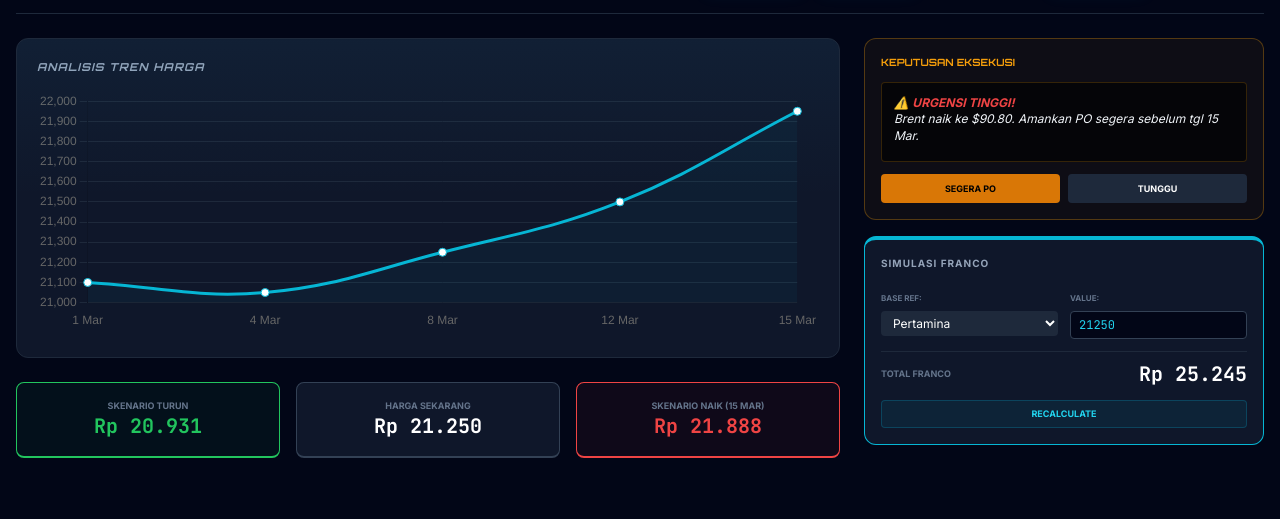
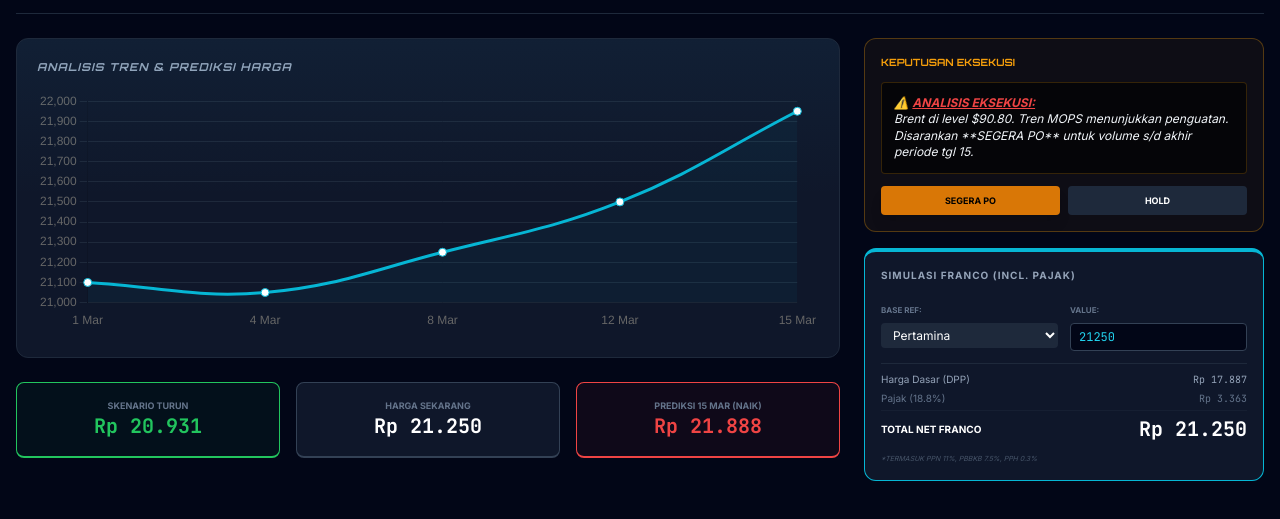
Before and after one commit to pranotopas-cell/energi_live, a plain HTML site: page index.html in a window 1280 px wide. Shown: the part 103-622 px from the top of the page. Drawn offline with nearby package versions, Linux system fonts and the light colour scheme; no server answers.

Commit message:
Update index.html

```diff
--- a/index.html
+++ b/index.html
@@ -13,7 +13,6 @@
         .header-font { font-family: 'Orbitron', sans-serif; }
         .mono { font-family: 'JetBrains Mono', monospace; }
         .glass-panel { background: var(--panel-bg); border: 1px solid #1e293b; position: relative; overflow: hidden; }
-        .glow-cyan { box-shadow: 0 0 15px rgba(56, 189, 248, 0.05); }
         .scanner::after {
             content: ""; position: absolute; top: -100%; left: 0; width: 100%; height: 100%;
             background: linear-gradient(to bottom, transparent, rgba(56, 189, 248, 0.05), transparent);
@@ -44,12 +43,12 @@
         </div>
 
         <div class="grid grid-cols-2 md:grid-cols-5 gap-3 w-full lg:w-auto text-center">
-            <div onclick="window.open('https://www.tradingview.com/symbols/NYMEX-CL1!/', '_blank')" class="glass-panel p-3 rounded-lg widget-box glow-cyan">
+            <div onclick="window.open('https://www.tradingview.com/symbols/NYMEX-CL1!/', '_blank')" class="glass-panel p-3 rounded-lg widget-box">
                 <p class="text-[9px] text-slate-500 font-bold uppercase mb-1">WTI CRUDE</p>
                 <div class="mono text-blue-400 font-bold text-lg leading-none">$<span id="live-wti">88.96</span></div>
                 <div class="text-[9px] text-slate-400 mt-1 mono">Rp <span id="idr-wti">0</span></div>
             </div>
-            <div onclick="window.open('https://www.tradingview.com/symbols/ICEEUR-BRN1!/', '_blank')" class="glass-panel p-3 rounded-lg widget-box glow-cyan">
+            <div onclick="window.open('https://www.tradingview.com/symbols/ICEEUR-BRN1!/', '_blank')" class="glass-panel p-3 rounded-lg widget-box">
                 <p class="text-[9px] text-slate-500 font-bold uppercase mb-1">BRENT CRUDE</p>
                 <div class="mono text-orange-400 font-bold text-lg leading-none">$<span id="live-brent">90.82</span></div>
                 <div class="text-[9px] text-slate-400 mt-1 mono">Rp <span id="idr-brent">0</span></div>
@@ -59,7 +58,7 @@
                 <div class="mono text-white font-bold text-lg leading-none">$<span id="usd-pertamina">0.00</span></div>
                 <div class="text-[9px] text-slate-400 mt-1 mono">Rp 21.250</div>
             </div>
-            <div onclick="window.open('https://www.marketwatch.com/investing/future/sgbc1', '_blank')" class="glass-panel p-3 rounded-lg widget-box glow-cyan">
+            <div onclick="window.open('https://www.marketwatch.com/investing/future/sgbc1', '_blank')" class="glass-panel p-3 rounded-lg widget-box">
                 <p class="text-[9px] text-slate-500 font-bold uppercase mb-1">NYMEX SGBC1</p>
                 <div class="mono text-emerald-400 font-bold text-lg leading-none">$<span id="live-mops">139.02</span></div>
                 <div class="text-[9px] text-slate-400 mt-1 mono">Rp <span id="idr-mops">0</span></div>
@@ -78,7 +77,7 @@
     <div class="max-w-[1600px] mx-auto grid grid-cols-1 lg:grid-cols-12 gap-6 items-start">
         <div class="lg:col-span-8 space-y-6">
             <div class="glass-panel p-5 rounded-xl scanner h-[320px]">
-                <h3 class="header-font text-[11px] font-bold text-slate-400 uppercase tracking-widest italic mb-4">Analisis Tren Harga</h3>
+                <h3 class="header-font text-[11px] font-bold text-slate-400 uppercase tracking-widest italic mb-4">Analisis Tren & Prediksi Harga</h3>
                 <div class="h-[240px]"><canvas id="predictionChart"></canvas></div>
             </div>
             <div class="grid grid-cols-1 md:grid-cols-3 gap-4">
@@ -91,7 +90,7 @@
                     <p class="mono text-xl font-bold text-white">Rp 21.250</p>
                 </div>
                 <div class="glass-panel p-4 rounded-lg border-b-2 border-red-500 bg-red-500/5 text-center">
-                    <p class="text-[9px] text-slate-500 font-bold uppercase">Skenario Naik (15 Mar)</p>
+                    <p class="text-[9px] text-slate-500 font-bold uppercase">Prediksi 15 Mar (Naik)</p>
                     <p id="pred-up" class="mono text-xl font-bold text-red-500">Rp 0</p>
                 </div>
             </div>
@@ -104,13 +103,13 @@
                     Memproses data pasar...
                 </div>
                 <div class="mt-3 flex gap-2">
-                    <div class="flex-1 bg-amber-600 text-black text-[9px] font-black py-2 rounded text-center uppercase">Segera PO</div>
-                    <div class="flex-1 bg-slate-800 text-white text-[9px] font-black py-2 rounded text-center uppercase">Tunggu</div>
+                    <div class="flex-1 bg-amber-600 text-black text-[9px] font-black py-2 rounded text-center uppercase shadow-lg">Segera PO</div>
+                    <div class="flex-1 bg-slate-800 text-white text-[9px] font-black py-2 rounded text-center uppercase">Hold</div>
                 </div>
             </div>
 
             <div class="glass-panel p-4 rounded-xl border-t-4 border-cyan-500">
-                <h3 class="text-[10px] font-bold text-slate-400 uppercase mb-3 tracking-widest">Simulasi Franco</h3>
+                <h3 class="text-[10px] font-bold text-slate-400 uppercase mb-3 tracking-widest">Simulasi Franco (Incl. Pajak)</h3>
                 <div class="grid grid-cols-2 gap-3 mb-3">
                     <div>
                         <label class="text-[8px] text-slate-500 uppercase font-bold">Base Ref:</label>
@@ -126,11 +125,25 @@
                         <input type="number" id="input-base" value="21250" oninput="calculateSolar()" class="input-dark mt-1 mono text-cyan-400">
                     </div>
                 </div>
-                <div class="pt-2 border-t border-slate-800 flex justify-between items-center">
-                    <p class="text-[9px] text-slate-500 uppercase font-bold">Total Franco</p>
-                    <div id="final-price" class="text-xl font-black text-white mono">Rp 0</div>
+
+                <div class="pt-2 border-t border-slate-800 space-y-1">
+                    <div class="flex justify-between items-center text-[10px] text-slate-400">
+                        <span>Harga Dasar (DPP)</span>
+                        <span id="price-dpp" class="mono">Rp 0</span>
+                    </div>
+                    <div class="flex justify-between items-center text-[10px] text-slate-500">
+                        <span>Pajak (18.8%)</span>
+                        <span id="price-tax" class="mono">Rp 0</span>
+                    </div>
+                    <div class="flex justify-between items-center pt-1 border-t border-slate-800/50">
+                        <p class="text-[10px] text-white font-bold uppercase">Total Net Franco</p>
+                        <div id="final-price" class="text-xl font-black text-white mono">Rp 0</div>
+                    </div>
                 </div>
-                <button onclick="calculateSolar()" class="w-full bg-cyan-600/10 hover:bg-cyan-600/30 text-cyan-400 text-[9px] font-bold py-1.5 rounded mt-3 uppercase border border-cyan-600/30 transition-all">Recalculate</button>
+
+                <p class="text-[7px] text-slate-600 mt-3 italic uppercase leading-tight">
+                    *Termasuk PPN 11%, PBBKB 7.5%, PPh 0.3%
+                </p>
             </div>
         </div>
     </div>
@@ -165,16 +178,10 @@
         }
 
         function refreshDisplays() {
-            const elIdrWti = document.getElementById('idr-wti');
-            const elIdrBrent = document.getElementById('idr-brent');
-            const elIdrMops = document.getElementById('idr-mops');
-            const elUsdPertamina = document.getElementById('usd-pertamina');
-
-            if(elIdrWti) elIdrWti.innerText = Math.round(STATE.wti * (STATE.kurs / 158.98)).toLocaleString('id-ID');
-            if(elIdrBrent) elIdrBrent.innerText = Math.round(STATE.brent * (STATE.kurs / 158.98)).toLocaleString('id-ID');
-            if(elIdrMops) elIdrMops.innerText = Math.round(STATE.mops * (STATE.kurs / 158.98)).toLocaleString('id-ID');
-            if(elUsdPertamina) elUsdPertamina.innerText = (STATE.pertamina / STATE.kurs).toFixed(2);
-
+            document.getElementById('idr-wti').innerText = Math.round(STATE.wti * (STATE.kurs / 158.98)).toLocaleString('id-ID');
+            document.getElementById('idr-brent').innerText = Math.round(STATE.brent * (STATE.kurs / 158.98)).toLocaleString('id-ID');
+            document.getElementById('idr-mops').innerText = Math.round(STATE.mops * (STATE.kurs / 158.98)).toLocaleString('id-ID');
+            document.getElementById('usd-pertamina').innerText = (STATE.pertamina / STATE.kurs).toFixed(2);
             calculateSolar();
             updateDecision();
         }
@@ -188,25 +195,34 @@
         function calculateSolar() {
             const syncType = document.getElementById('market-sync').value;
             const val = parseFloat(document.getElementById('input-base').value) || 0;
-            let baseL = (syncType === 'pertamina') ? val : ((val + 4.5) / 158.98) * STATE.kurs;
-            const finalP = baseL * 1.188;
 
-            const elFinal = document.getElementById('final-price');
-            const elPredDown = document.getElementById('pred-down');
-            const elPredUp = document.getElementById('pred-up');
+            // Logika: Jika base dari Pertamina, asumsikan itu harga publish (sudah include pajak)
+            // Jika base dari MOPS/WTI/Brent, hitung dari dasar lalu tambah pajak
+            let baseL;
+            if (syncType === 'pertamina') {
+                baseL = val / 1.188; // Cari DPP-nya
+            } else {
+                baseL = ((val + 4.5) / 158.98) * STATE.kurs;
+            }
 
-            if(elFinal) elFinal.innerText = "Rp " + Math.round(finalP).toLocaleString('id-ID');
-            if(elPredDown) elPredDown.innerText = "Rp " + Math.round(STATE.pertamina * 0.985).toLocaleString('id-ID');
-            if(elPredUp) elPredUp.innerText = "Rp " + Math.round(STATE.pertamina * 1.03).toLocaleString('id-ID');
+            const taxTotal = baseL * 0.188;
+            const finalP = baseL + taxTotal;
+
+            document.getElementById('price-dpp').innerText = "Rp " + Math.round(baseL).toLocaleString('id-ID');
+            document.getElementById('price-tax').innerText = "Rp " + Math.round(taxTotal).toLocaleString('id-ID');
+            document.getElementById('final-price').innerText = "Rp " + Math.round(finalP).toLocaleString('id-ID');
+
+            document.getElementById('pred-down').innerText = "Rp " + Math.round(STATE.pertamina * 0.985).toLocaleString('id-ID');
+            document.getElementById('pred-up').innerText = "Rp " + Math.round(STATE.pertamina * 1.03).toLocaleString('id-ID');
         }
 
         function updateDecision() {
             const box = document.getElementById('decision-box');
             if(!box) return;
             if(STATE.brent > 89.5) {
-                box.innerHTML = `⚠️ <span class="text-red-500 font-bold uppercase">Urgensi Tinggi!</span><br>Brent naik ke $${STATE.brent.toFixed(2)}. Amankan PO segera sebelum tgl 15 Mar.`;
+                box.innerHTML = `⚠️ <span class="text-red-500 font-bold uppercase underline">Analisis Eksekusi:</span><br>Brent di level $${STATE.brent.toFixed(2)}. Tren MOPS menunjukkan penguatan. Disarankan **SEGERA PO** untuk volume s/d akhir periode tgl 15.`;
             } else {
-                box.innerHTML = `✅ <span class="text-green-500 font-bold uppercase">Monitor.</span><br>Harga masih stabil. Eksekusi PO sesuai kebutuhan operasional rutin.`;
+                box.innerHTML = `✅ <span class="text-green-500 font-bold uppercase underline">Analisis Eksekusi:</span><br>Harga minyak mentah relatif stabil. Bapak bisa melakukan pembelian sesuai kebutuhan operasional harian saja.`;
             }
         }
 
@@ -232,10 +248,8 @@
         }
 
         setInterval(() => {
-            const elTime = document.getElementById('current-time');
-            const elDate = document.getElementById('current-date');
-            if(elTime) elTime.innerText = new Date().toLocaleTimeString('en-GB');
-            if(elDate) elDate.innerText = new Date().toLocaleDateString('id-ID', {day:'2-digit', month:'short', year:'numeric'}).toUpperCase();
+            document.getElementById('current-time').innerText = new Date().toLocaleTimeString('en-GB');
+            document.getElementById('current-date').innerText = new Date().toLocaleDateString('id-ID', {day:'2-digit', month:'short', year:'numeric'}).toUpperCase();
         }, 1000);
 
         window.onload = () => { updateKurs(); initChart(); livePriceMovement(); };
```
